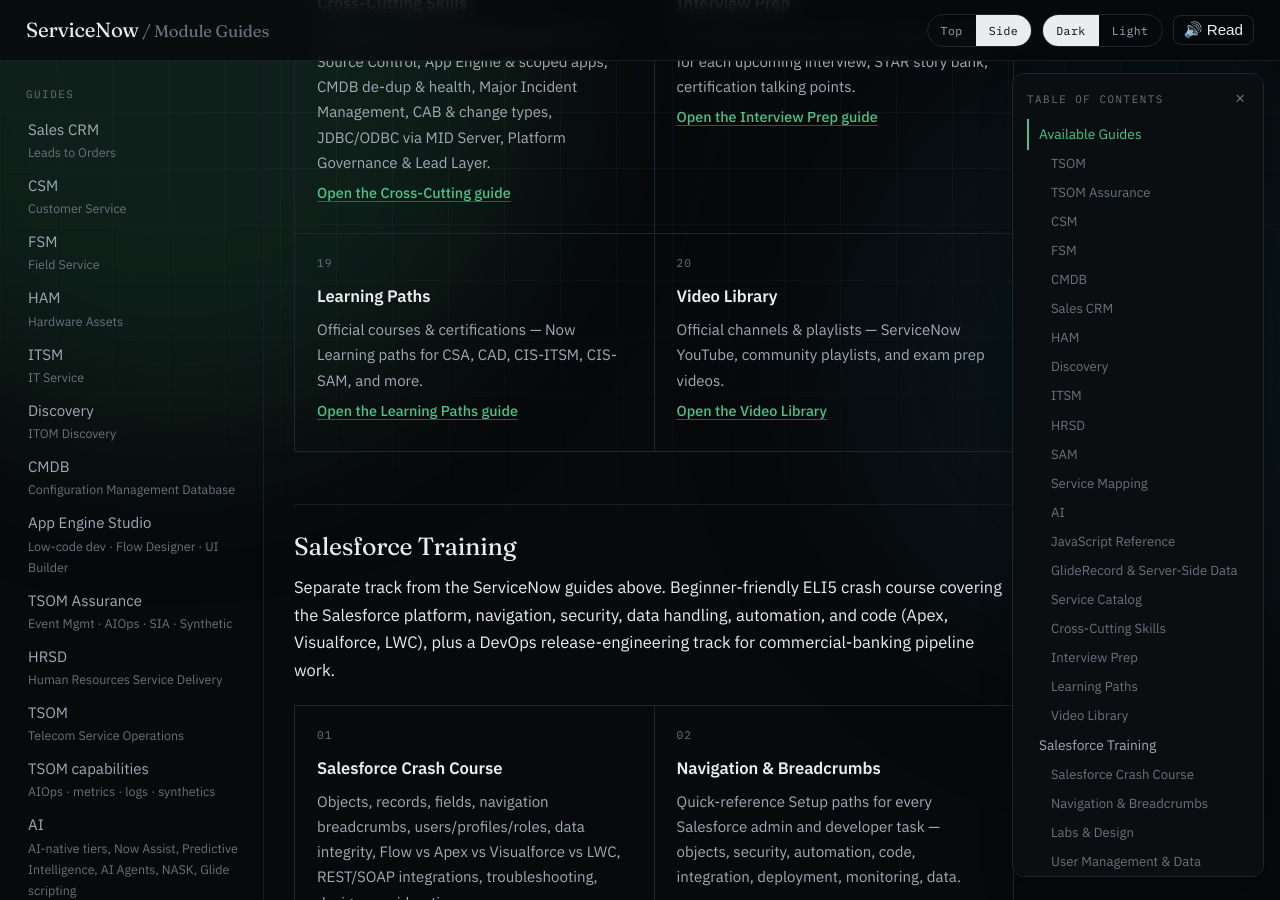
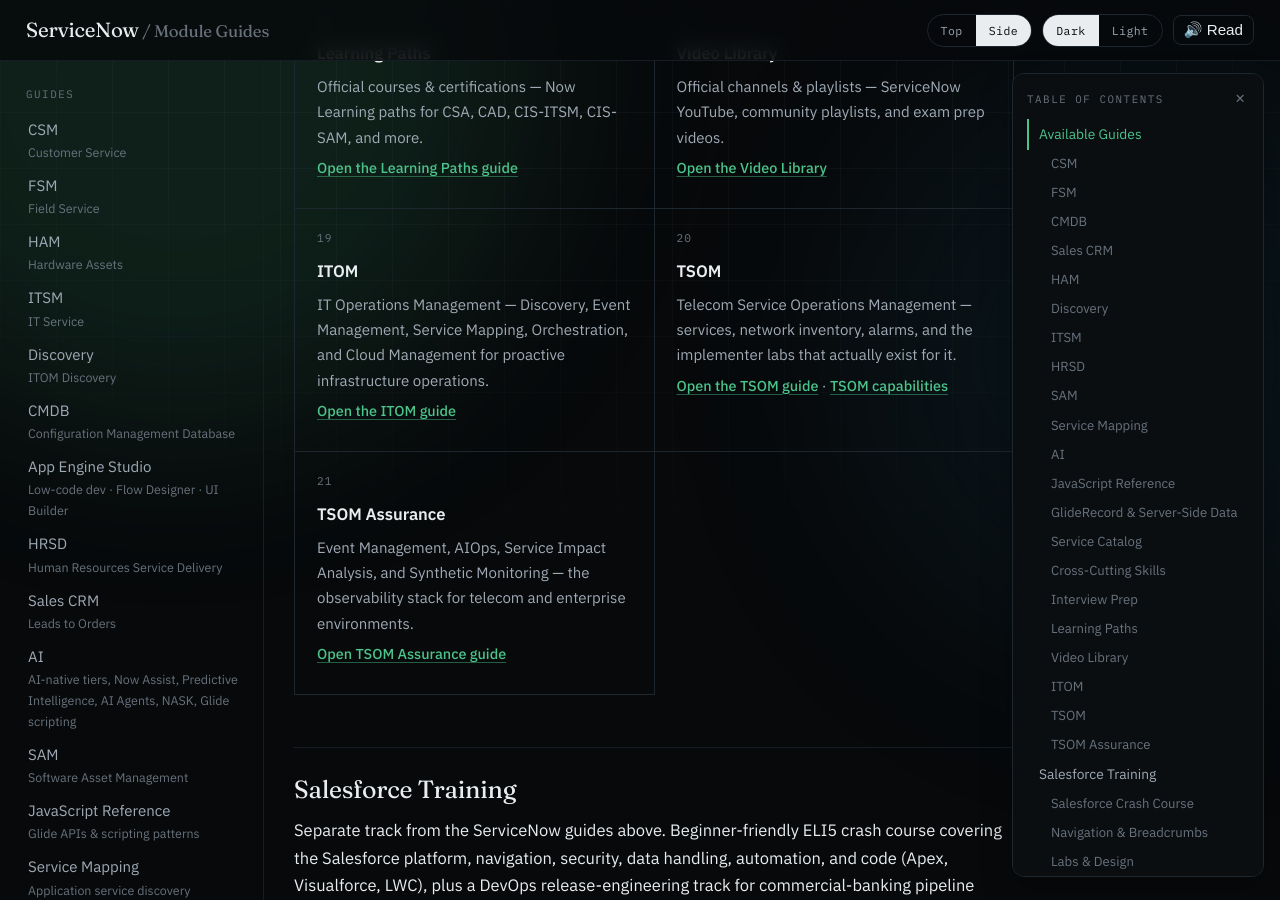
Before and after one commit to eltonaguiar/ServiceNow_Learning_TSOM-_CSM_FSM_SalesCRM_HAM_ITSM, a Jekyll site: the page built from index.md, in a window 1280 px wide and 900 px high, scrolled down 2460 px. Built offline with Jekyll 4.4.1, drawn with Linux system fonts in a browser that asks for light colours; some of the changed text lies outside the part shown.

Commit message:
Reorder guides + Add ITOM section (#5)
* Reorder guides: move TSOM and TSOM Assurance to bottom of Available Guides, topnav, and sidebar

* Add ITOM guide to Available Guides, topnav, and sidebar

```diff
--- a/_layouts/default.html
+++ b/_layouts/default.html
@@ -50,19 +49,21 @@
   <a href="{{ '/docs/modules/discovery/discovery-guide/' | relative_url }}">Discovery</a>
   <a href="{{ '/docs/modules/cmdb/cmdb-guide/' | relative_url }}">CMDB</a>
   <a href="{{ '/docs/modules/hrsd/hrsd-guide/' | relative_url }}">HRSD</a>
-  <a href="{{ '/docs/modules/tsom/tsom-guide/' | relative_url }}">TSOM</a>
+  <a href="{{ '/docs/modules/sales-crm/sales-crm-guide/' | relative_url }}">Sales CRM</a>
   <a href="{{ '/docs/modules/ai/ai-guide/' | relative_url }}">AI</a>
   <a href="{{ '/docs/modules/sam/sam-guide/' | relative_url }}">SAM</a>
   <a href="{{ '/docs/modules/ai/javascript-reference/' | relative_url }}">JavaScript</a>
   <a href="{{ '/docs/cross-cutting/' | relative_url }}">Cross-Cutting</a>
   <a href="{{ '/getting-started/' | relative_url }}">Getting Started</a>
+  <a href="{{ '/docs/modules/itom/itom-guide/' | relative_url }}">ITOM</a>
+  <a href="{{ '/docs/modules/tsom/tsom-guide/' | relative_url }}">TSOM</a>
+  <a href="{{ '/docs/modules/tsom/tsom-assurance/' | relative_url }}">TSOM Assurance</a>
 </nav>
 
 <div class="shell">
   <aside class="sidebar" id="sidebar" aria-label="Sidebar">
     <div class="side-group">
       <p class="side-label">Guides</p>
-      <a href="{{ '/docs/modules/sales-crm/sales-crm-guide/' | relative_url }}">Sales CRM <span class="side-sub">Leads to Orders</span></a>
       <a href="{{ '/docs/modules/csm/csm-guide/' | relative_url }}">CSM <span class="side-sub">Customer Service</span></a>
       <a href="{{ '/docs/modules/fsm/fsm-guide/' | relative_url }}">FSM <span class="side-sub">Field Service</span></a>
       <a href="{{ '/docs/modules/ham/ham-guide/' | relative_url }}">HAM <span class="side-sub">Hardware Assets</span></a>
@@ -70,13 +71,16 @@
       <a href="{{ '/docs/modules/discovery/discovery-guide/' | relative_url }}">Discovery <span class="side-sub">ITOM Discovery</span></a>
       <a href="{{ '/docs/modules/cmdb/cmdb-guide/' | relative_url }}">CMDB <span class="side-sub">Configuration Management Database</span></a>
       <a href="{{ '/docs/modules/app-engine/app-engine-guide/' | relative_url }}">App Engine Studio <span class="side-sub">Low-code dev · Flow Designer · UI Builder</span></a>
-      <a href="{{ '/docs/modules/tsom/tsom-assurance/' | relative_url }}">TSOM Assurance <span class="side-sub">Event Mgmt · AIOps · SIA · Synthetic</span></a>
       <a href="{{ '/docs/modules/hrsd/hrsd-guide/' | relative_url }}">HRSD <span class="side-sub">Human Resources Service Delivery</span></a>
-      <a href="{{ '/docs/modules/tsom/tsom-guide/' | relative_url }}">TSOM <span class="side-sub">Telecom Service Operations</span></a>
-      <a href="{{ '/docs/modules/tsom/tsom-capabilities/' | relative_url }}">TSOM capabilities <span class="side-sub">AIOps · metrics · logs · synthetics</span></a>
+      <a href="{{ '/docs/modules/sales-crm/sales-crm-guide/' | relative_url }}">Sales CRM <span class="side-sub">Leads to Orders</span></a>
       <a href="{{ '/docs/modules/ai/ai-guide/' | relative_url }}">AI <span class="side-sub">AI-native tiers, Now Assist, Predictive Intelligence, AI Agents, NASK, Glide scripting</span></a>
       <a href="{{ '/docs/modules/sam/sam-guide/' | relative_url }}">SAM <span class="side-sub">Software Asset Management</span></a>
       <a href="{{ '/docs/modules/ai/javascript-reference/' | relative_url }}">JavaScript Reference <span class="side-sub">Glide APIs & scripting patterns</span></a>
+      <a href="{{ '/docs/modules/servicemapping/servicemapping-guide/' | relative_url }}">Service Mapping <span class="side-sub">Application service discovery</span></a>
+      <a href="{{ '/docs/modules/itom/itom-guide/' | relative_url }}">ITOM <span class="side-sub">IT Operations Management</span></a>
+      <a href="{{ '/docs/modules/tsom/tsom-guide/' | relative_url }}">TSOM <span class="side-sub">Telecom Service Operations</span></a>
+      <a href="{{ '/docs/modules/tsom/tsom-assurance/' | relative_url }}">TSOM Assurance <span class="side-sub">Event Mgmt · AIOps · SIA · Synthetic</span></a>
+      <a href="{{ '/docs/modules/tsom/tsom-capabilities/' | relative_url }}">TSOM capabilities <span class="side-sub">AIOps · metrics · logs · synthetics</span></a>
     </div>
     <div class="side-group">
       <p class="side-label">Platform Skills</p>
--- a/index.md
+++ b/index.md
@@ -10,16 +10,6 @@ Welcome to the ServiceNow Module Guides repository. This repo contains beginner-
 ## Available Guides
 
 <div class="card-grid">
-  <div class="card">
-    <h3>TSOM</h3>
-    <p>Telecom Service Operations Management — services, network inventory, alarms, and the implementer labs that actually exist for it.</p>
-    <p class="meta"><a href="./docs/modules/tsom/tsom-guide/">Open the TSOM guide</a> · <a href="./docs/modules/tsom/tsom-capabilities.md">TSOM capabilities</a></p>
-  </div>
-  <div class="card">
-    <h3>TSOM Assurance</h3>
-    <p>Event Management, AIOps, Service Impact Analysis, and Synthetic Monitoring — the observability stack for telecom and enterprise environments.</p>
-    <p class="meta"><a href="./docs/modules/tsom/tsom-assurance/">Open TSOM Assurance guide</a></p>
-  </div>
   <div class="card">
     <h3>CSM</h3>
     <p>Customer Service Management — cases, accounts, entitlements, and customer-facing SLAs.</p>
@@ -110,6 +100,21 @@ Welcome to the ServiceNow Module Guides repository. This repo contains beginner-
     <p>Official channels & playlists — ServiceNow YouTube, community playlists, and exam prep videos.</p>
     <p class="meta"><a href="./docs/youtube/">Open the Video Library</a></p>
   </div>
+  <div class="card">
+    <h3>ITOM</h3>
+    <p>IT Operations Management — Discovery, Event Management, Service Mapping, Orchestration, and Cloud Management for proactive infrastructure operations.</p>
+    <p class="meta"><a href="./docs/modules/itom/itom-guide/">Open the ITOM guide</a></p>
+  </div>
+  <div class="card">
+    <h3>TSOM</h3>
+    <p>Telecom Service Operations Management — services, network inventory, alarms, and the implementer labs that actually exist for it.</p>
+    <p class="meta"><a href="./docs/modules/tsom/tsom-guide/">Open the TSOM guide</a> · <a href="./docs/modules/tsom/tsom-capabilities.md">TSOM capabilities</a></p>
+  </div>
+  <div class="card">
+    <h3>TSOM Assurance</h3>
+    <p>Event Management, AIOps, Service Impact Analysis, and Synthetic Monitoring — the observability stack for telecom and enterprise environments.</p>
+    <p class="meta"><a href="./docs/modules/tsom/tsom-assurance/">Open TSOM Assurance guide</a></p>
+  </div>
 </div>
 
 <h2 id="salesforce-training">Salesforce Training</h2>
```
Also changed, not shown: other parts of _layouts/default.html (+0 -1 lines).
